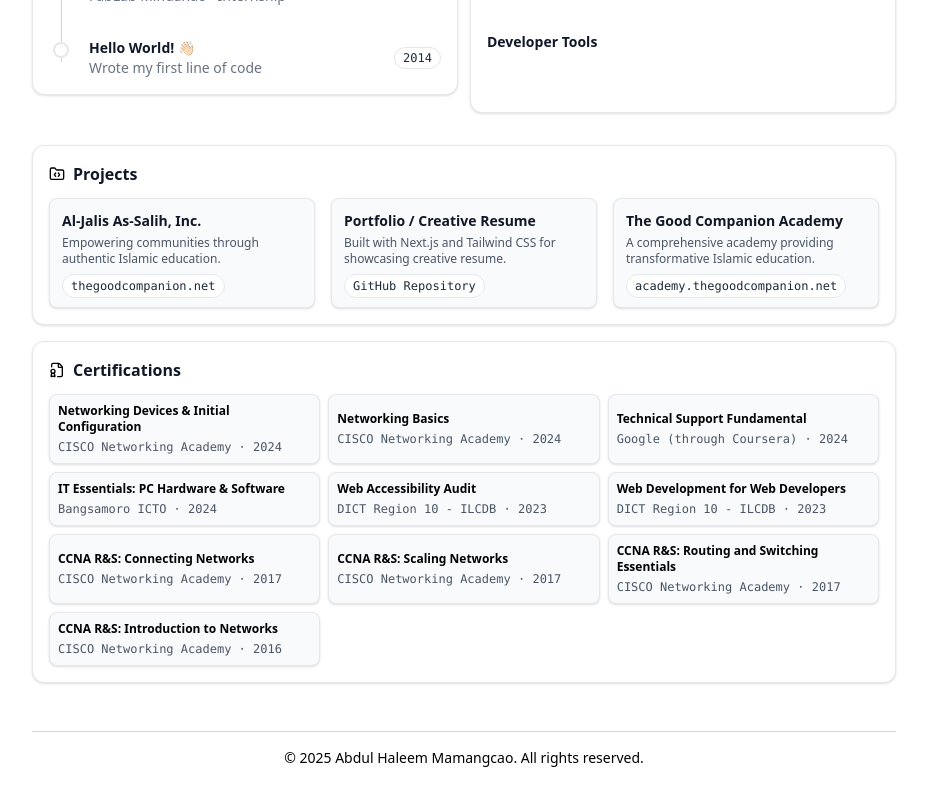
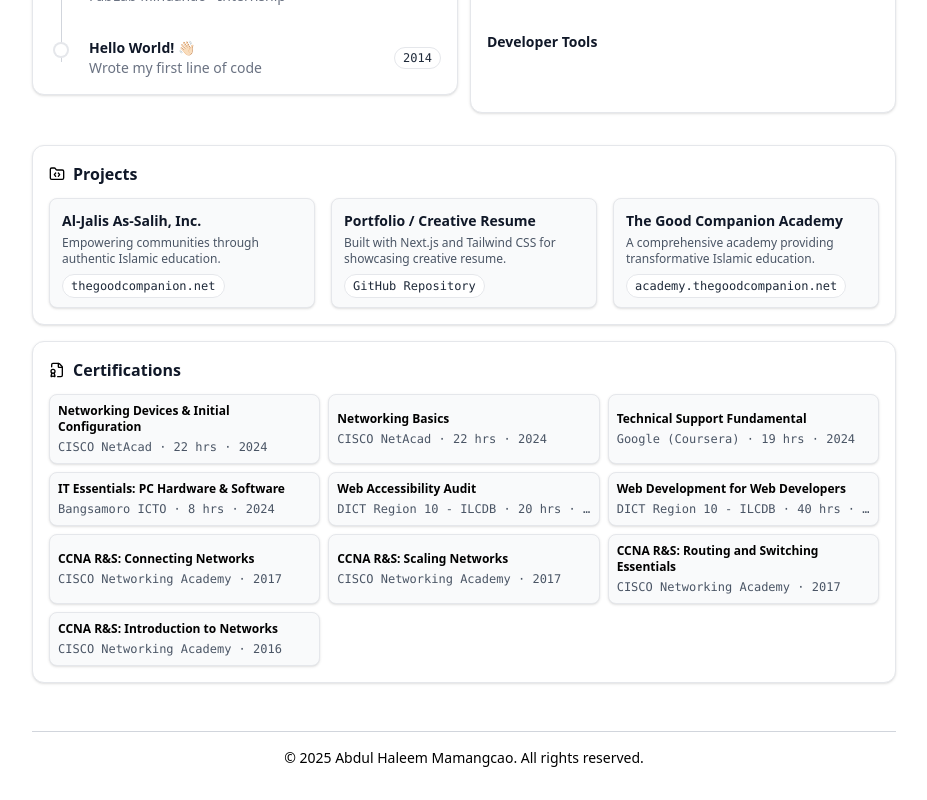
Before and after one commit to mamangcao/portfolio-nextjs, a Next.js app: page / in a window 1280 px wide. Shown: the part 1057-1857 px from the top of the page, without its empty margins (176-1103 px from the left). Built offline with nearby package versions, Linux system fonts and the light colour scheme; some icons are missing.

Commit message:
Added hours

```diff
--- a/components/Certifications.jsx
+++ b/components/Certifications.jsx
@@ -3,36 +3,36 @@ import Card from "./Card";
 const certificate = [
   {
     name: "Networking Devices & Initial Configuration",
-    issuedby: "CISCO Networking Academy",
-    year: "2024",
+    issuedby: "CISCO NetAcad",
+    year: "22 hrs · 2024",
     href: "https://www.credly.com/badges/d8c5f4f5-f93e-4d19-bc64-1eff2edd4024/public_url",
   },
   {
     name: "Networking Basics",
-    issuedby: "CISCO Networking Academy",
-    year: "2024",
+    issuedby: "CISCO NetAcad",
+    year: "22 hrs · 2024",
     href: "https://www.credly.com/badges/1c03517d-fb62-4933-a35d-d12c828f04ec/public_url",
   },
   {
     name: "Technical Support Fundamental",
-    issuedby: "Google (through Coursera)",
-    year: "2024",
+    issuedby: "Google (Coursera)",
+    year: "19 hrs · 2024",
     href: "https://www.coursera.org/account/accomplishments/verify/TGS25BU9F3WC",
   },
   {
     name: "IT Essentials: PC Hardware & Software",
     issuedby: "Bangsamoro ICTO",
-    year: "2024",
+    year: "8 hrs · 2024",
   },
   {
     name: "Web Accessibility Audit",
     issuedby: "DICT Region 10 - ILCDB",
-    year: "2023",
+    year: "20 hrs · 2023",
   },
   {
     name: "Web Development for Web Developers",
     issuedby: "DICT Region 10 - ILCDB",
-    year: "2023",
+    year: "40 hrs · 2023",
   },
   {
     name: "CCNA R&S: Connecting Networks",
--- a/components/Projects.jsx
+++ b/components/Projects.jsx
@@ -36,7 +36,7 @@ export default function Projects() {
             <h3 className="text-sm font-semibold text-gray-900 dark:text-white group-hover:text-white dark:group-hover:text-black transition-colors">
               {p.title}
             </h3>
-            <p className="text-xs lg:text-xs text-gray-600 dark:text-gray-200 mt-1 group-hover:text-gray-200 dark:group-hover:text-gray-700 transition-colors">
+            <p className="text-xs text-gray-600 dark:text-gray-200 mt-1 group-hover:text-gray-200 dark:group-hover:text-gray-700 transition-colors">
               {p.desc}
             </p>
             <div className="mt-2">
```
